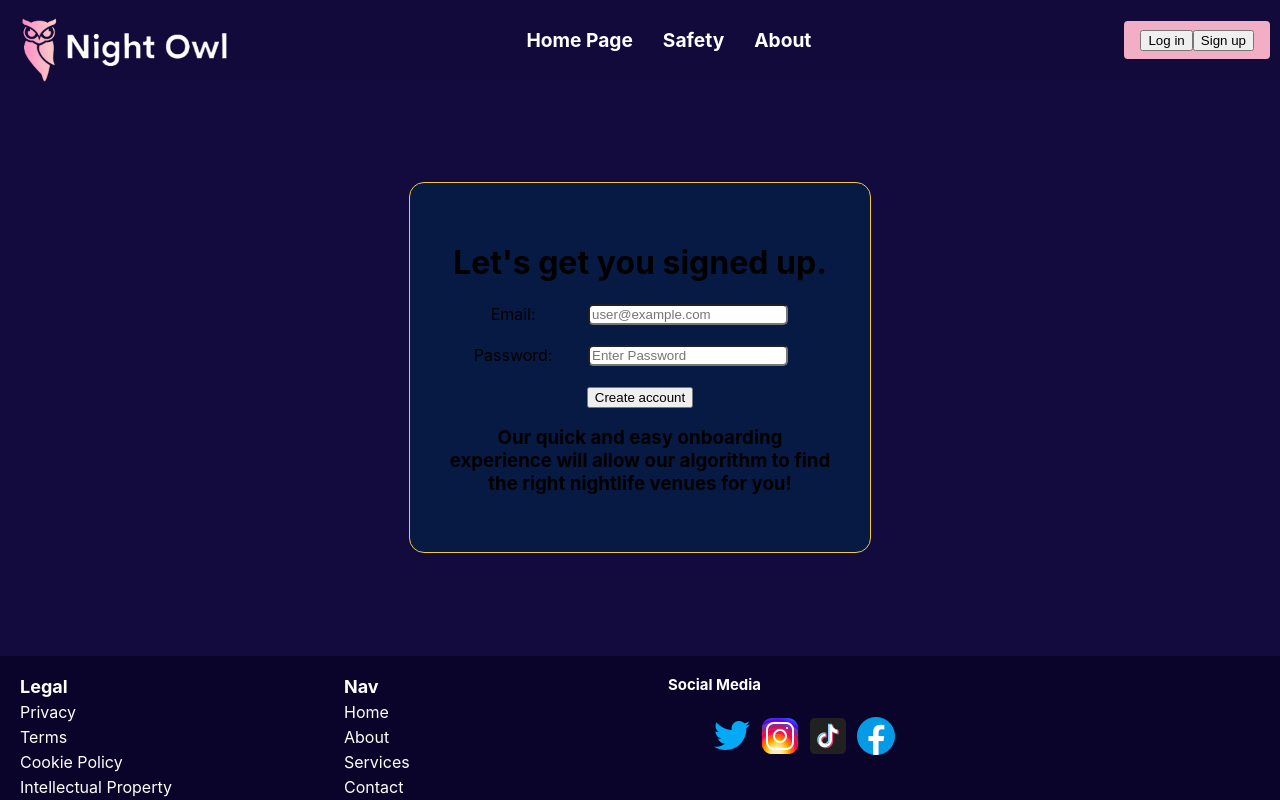
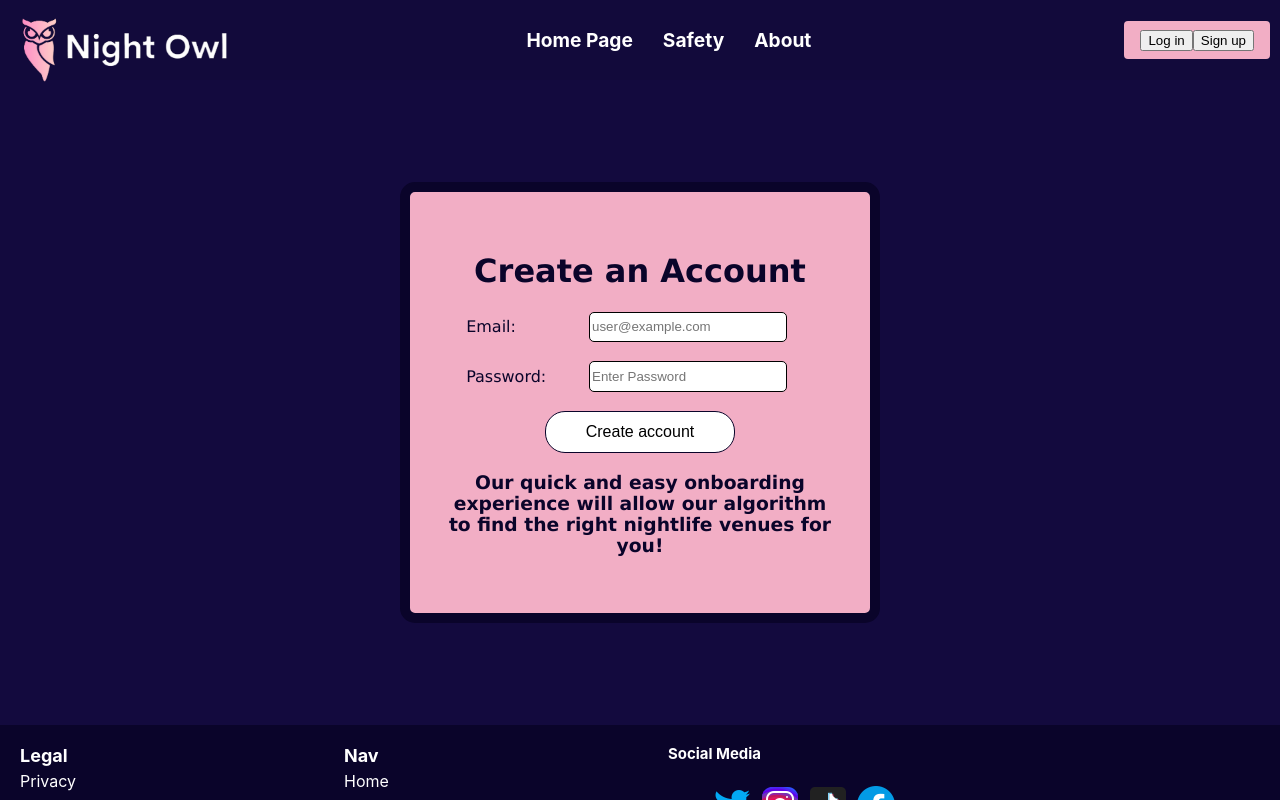
Before and after one commit to EmaleeSoto/night-owl, a React (Create React App) app in the folder front-end/: page /sign-up in a window 1280 px wide. Shown: the top 800 px of the page. Built offline with nearby package versions, Linux system fonts and the light colour scheme; no server answers.

Commit message:
userSignUp refactored to scss and updated color scheme, tentative about it

```diff
--- a/front-end/src/components/UserSignUp.js
+++ b/front-end/src/components/UserSignUp.js
@@ -61,7 +61,7 @@ export default function SignUp() {
   return (
     <div className="signUp">
       <div className="signUp__container">
-        <h1 className="signUp__header">Let's get you signed up.</h1>
+        <h1 className="signUp__header">Create an Account</h1>
         <div className="signUp__inputLabelWrap">
           <label htmlFor="email">Email: </label>
           <input
@@ -88,8 +88,8 @@ export default function SignUp() {
           />
         </div>
         <br></br>
-        <button id="create" onClick={signUp}>
-          Create account
+        <button className="signUp__signUpButton" onClick={signUp}>
+          <span>Create account</span>
         </button>
         <h3>
           Our quick and easy onboarding experience will allow our algorithm to
--- a/front-end/src/components/UserSignUp.scss
+++ b/front-end/src/components/UserSignUp.scss
@@ -1,25 +1,33 @@
+@import '../assets/utils/_colors.scss';
+
 .signUp {
   text-align: center;
   justify-content: center;
   display: flex;
   min-height: 100%;
+  color: $noir;
+  font-family: Verdana, Geneva, Tahoma, sans-serif;
 
   label {
-    display: inline-block;
+    display: flex;
     width: 25%;
+    text-align: left;
+    align-items: center;
   }
 
   input {
     border-radius: 5px;
     width: 50%;
+    height: 2em;
+    border: 1px solid;
     margin-left: 7%;
     margin-right: 7%;
   }
 
   &__container {
-    border: 1px solid #f3c743;
+    border: 10px solid $noir;
     border-radius: 15px;
-    background-color: #061a43;
+    background-color: $rose_quartz;
     width: 30%;
     padding: 3%;
     margin: 3%;
@@ -28,6 +36,19 @@
   &__inputLabelWrap{
     display: flex;
     justify-content: center;
+  }
+
+  &__signUpButton {
+    display: flex;
+    background-color: $snow_white;
+    border-radius: 20px;
+    border: 1px solid $noir;
+    height: 1em;
+    overflow: visible;
+    padding: 20px 40px;
+    align-items: center;
+    margin: auto;
+    font-size: medium;
   }
 
 }
```
